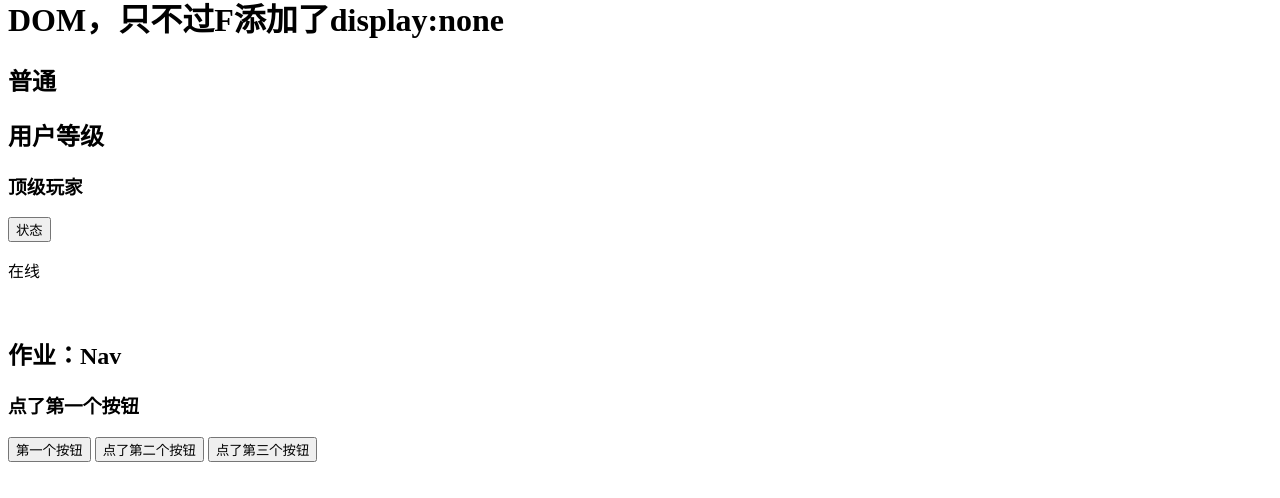
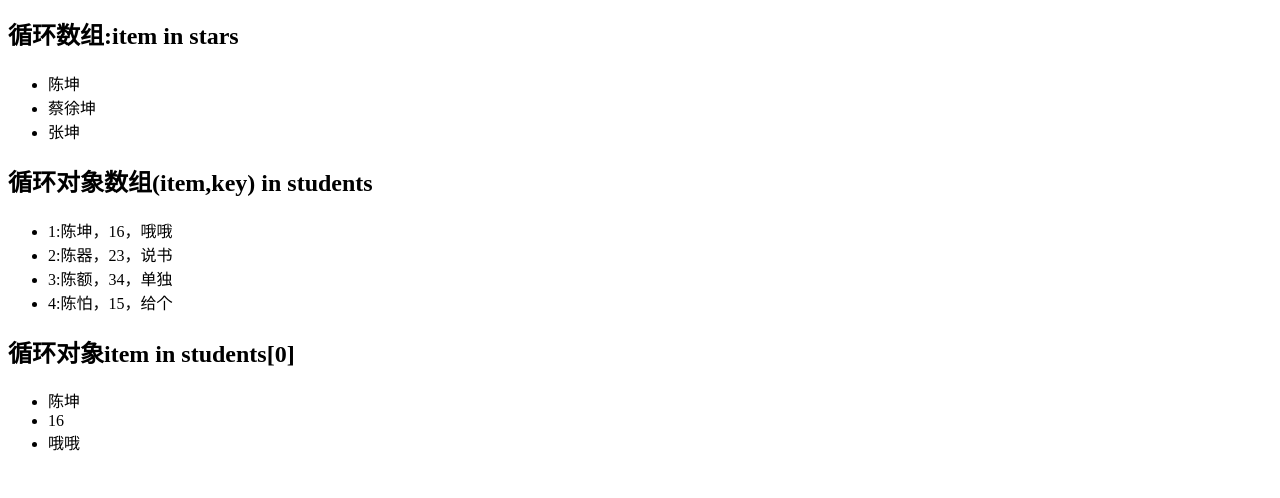
Before and after one commit to warmingwinter/VueStudy, a plain HTML site: page index.html in a window 1280 px wide. Shown: the part 73-571 px from the top of the page. Drawn offline with Linux system fonts and the light colour scheme.

Commit message:
day03:V-FOR

```diff
--- a/index.html
+++ b/index.html
@@ -7,6 +7,59 @@
 	</head>
 	<body>
 		<div id="vue_app">
+			<div id="day03">
+				<h1>day03: 列表渲染</h1>
+				<h2>循环数组:item in stars</h2>
+				<ul>
+					<li v-for="item in stars">
+						{{ item }}
+					</li>
+				</ul>
+				<h2>循环对象数组(item,key) in students</h2>
+				<ul>
+					<li v-for="(item,key) in students">
+						{{ key+1 }}:{{ item.name }}，{{ item.age }}，{{ item.school }}
+					</li>
+				</ul>
+				<h2>循环对象item in students[0]</h2>
+				<ul>
+					<li v-for="item in students[0]">
+						{{ item }}
+					</li>
+				</ul>
+			</div>
+			<script type="text/javascript">
+				let day03 = new Vue({
+					el:"#day03",
+					data:{
+						stars:["陈坤","蔡徐坤","张坤"],
+						students:[
+							{
+								name:"陈坤",
+								age:16,
+								school:"哦哦"
+							},
+							{
+								name:"陈器",
+								age:23,
+								school:"说书"
+							},
+							{
+								name:"陈额",
+								age:34,
+								school:"单独"
+							},
+							{
+								name:"陈怕",
+								age:15,
+								school:"给个"
+							},
+						]
+					}
+				})
+			</script>
+			<br />
+			<br />
 			<div id="day02">
 				<h1>{{ title }}</h1>
 				<h2 v-if="isVIP">VIP</h2>
```
